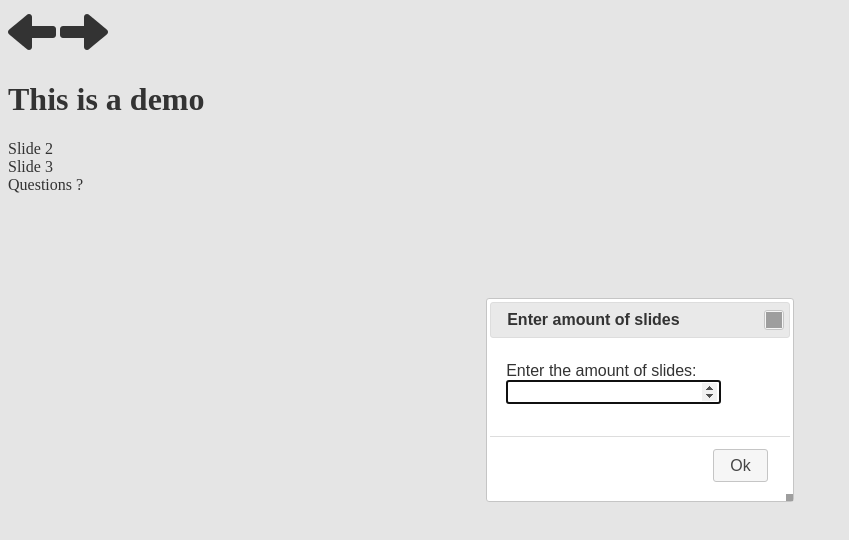
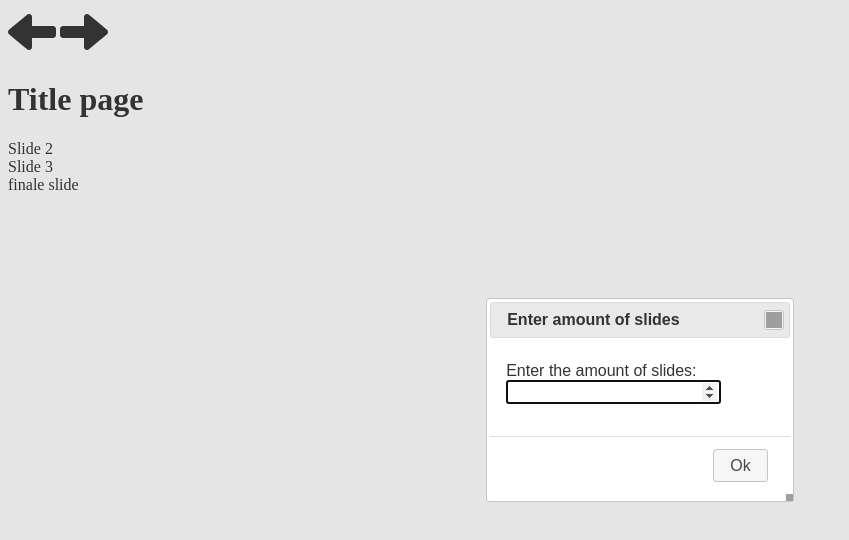
Before and after one commit to looopTools/jsslideshow, a plain HTML site: page index.html in a window 1280 px wide. Shown: the whole page, without its empty margins (0-849 px from the left). Drawn offline with nearby package versions, Linux system fonts and the light colour scheme; grey boxes are pictures that could not be loaded.

Commit message:
v_0_0_1r

```diff
--- a/index.html
+++ b/index.html
@@ -25,7 +25,7 @@
 	<img id="fwd_btn" src="jsslideshow_images/foward.png" alt="backward" />
       </div>
       <div id="slide1" class="slide">
-	<h1>This is a demo</h1>
+	<h1>Title page</h1>
       </div>
       <div id="slide2" class="slide">
 	Slide 2
@@ -34,7 +34,7 @@
 	Slide 3
       </div>
       <div id="slide4" class="slide">
-	Questions ?
+	finale slide
       </div>
     </div>
   </body>
```
